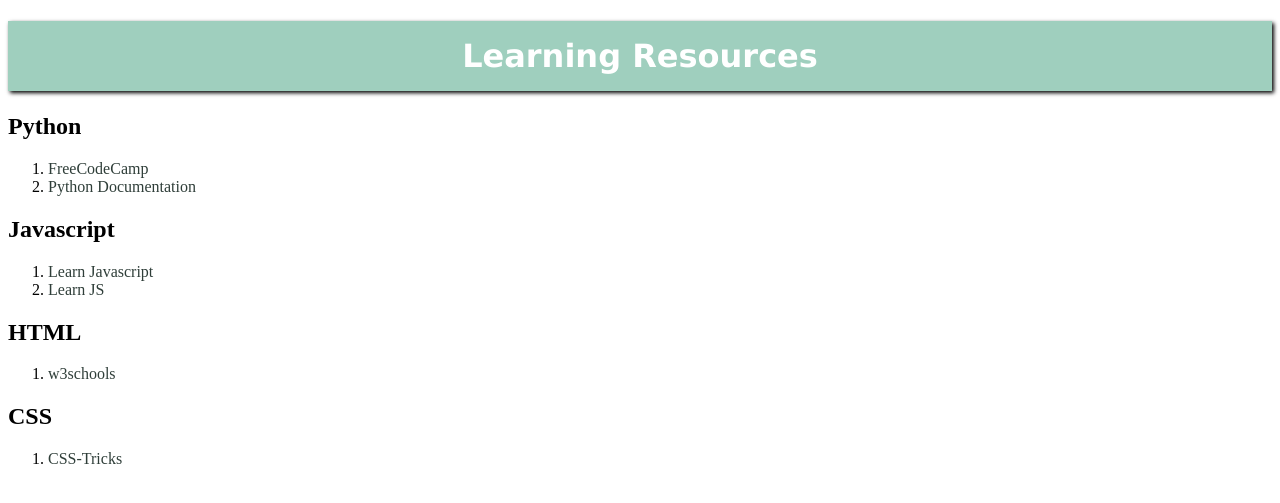
After one commit to tlwilliams895/ABC-Website, a Django app: page /learning_resources/ in a window 1280 px wide. The commit adds this page. Shown: the top 503 px of the page. Run offline with Django 3.2, Linux system fonts and the light colour scheme.

Commit message:
Added view, url, & template for learning resources page. Created link on homepage to access learning resources

```diff
--- a/abc_website/urls.py
+++ b/abc_website/urls.py
@@ -15,11 +15,12 @@ Including another URLconf
 """
 from django.contrib import admin
 from django.urls import path, include
-from .views import index #Imports the index view which we created in views.py file
+from .views import index, learning_resources #Imports the index view which we created in views.py file
 
 urlpatterns = [
     path('admin/', admin.site.urls),
     path('', index, name='index'),#Path to the index.html template. Empty quotes are equivalent to '/' or localhost8000
     path('', include('job_board.urls')),
     path('', include('join_us.urls')),
+    path('learning_resources/', learning_resources, name="resources"),
 ]
--- a/abc_website/views.py
+++ b/abc_website/views.py
@@ -7,3 +7,7 @@ def index(request):
     template_name = "index.html"
     context = {'message': message} #Can be displayed using double curly brace notation in your html template
     return render(request, template_name, context)
+
+
+def learning_resources(request):
+    return render(request, "resources.html")
--- a/templates/index.html
+++ b/templates/index.html
@@ -8,7 +8,7 @@
 		<!-- naming the classes based on the page links. -->
 		<center>
 			<div class = "join-us"><a href="join_us/">Join Us</a></div>
-			<div class = "learning-res">Learning Resources</div>
+			<div class = "learning-res"><a href="learning_resources/">Learning Resources</a></div>
 			<div class = "job-board"><a href="job_board/">Job Board</a></div>
 		</center>
 {% endblock %}
--- /dev/null
+++ b/templates/resources.html
@@ -0,0 +1,24 @@
+{% extends "base.html" %}
+
+{% block content %}
+<h1>Learning Resources</h1>
+    <h2>Python</h2>
+        <ol>
+            <li><a href="https://www.freecodecamp.org">FreeCodeCamp</a></li>
+            <li><a href="https://www.python.org/doc/">Python Documentation</a></li>
+        </ol>
+    <h2>Javascript</h2>
+        <ol>
+            <li><a href="https://learnjavascript.online/">Learn Javascript</a></li>
+            <li><a href="https://www.learn-js.org/">Learn JS</a></li>
+        </ol>
+    <h2>HTML</h2>
+        <ol>
+            <li><a href="https://www.w3schools.com/html/default.asp">w3schools</a></li>
+        </ol>
+    <h2>CSS</h2>
+        <ol>
+            <li><a href="https://css-tricks.com/">CSS-Tricks</a></li>
+        </ol>
+
+{% endblock %}
```
